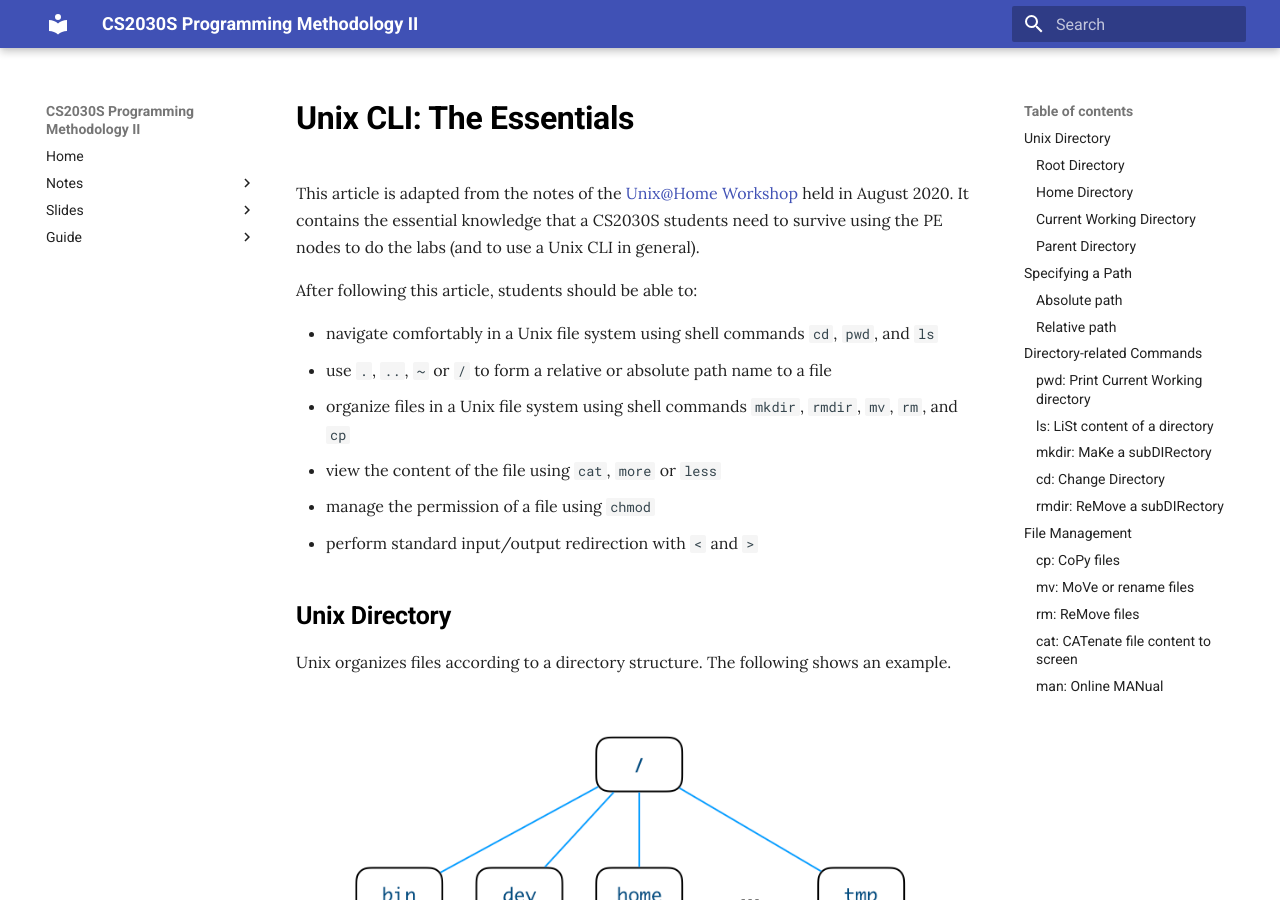
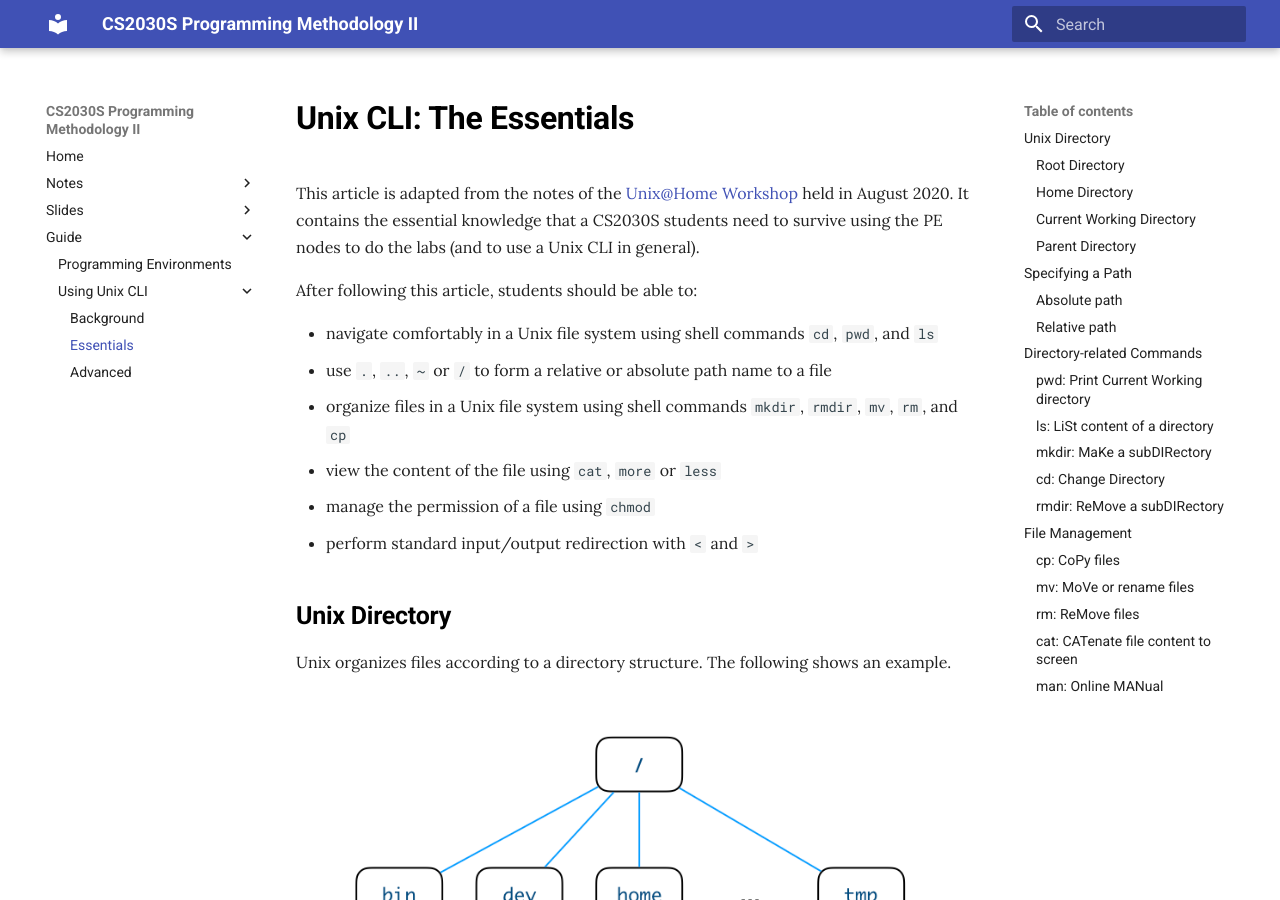
Before and after one commit to nus-cs2030s/2021-s2, an MkDocs documentation site: the page built from docs/unix-essentials.md, in a window 1280 px wide and 900 px high. Built offline with MkDocs 1.6.1 and Material for MkDocs 9.7.7, drawn with Linux system fonts in a browser that asks for light colours; part of the change alters nothing that is shown.

Commit message:
Update TOC

```diff
--- a/mkdocs.yml
+++ b/mkdocs.yml
@@ -9,10 +9,19 @@ nav:
     - 5. Information Hiding: '05-infohiding.md'
     - 6. Tell, Don't Ask: '06-tell-dont-ask.md'
     - 7. Class Fields: '07-static-field.md'
+    - 8. Class Methods: '08-static-method.md'
+    - 9. Composition: '09-composition.md'
+    - 10. Inheritance: '10-inheritance.md'
+    - 11. Overriding: '11-overriding.md'
+    - 12. Polymorphism: '12-polymorphism.md'
   - Slides:
     - Lec 1. Introduction: 'slides/cs2030s-lec01.html'
   - Guide:
     - Programming Environments: 'environments.md'
+    - Using Unix CLI:
+       - Background: 'unix-background.md'
+       - Essentials: 'unix-essentials.md'
+       - Advanced: 'unix-advanced.md'
 
     #  - General:
     #- About CS2030S: 'about.md'
```
